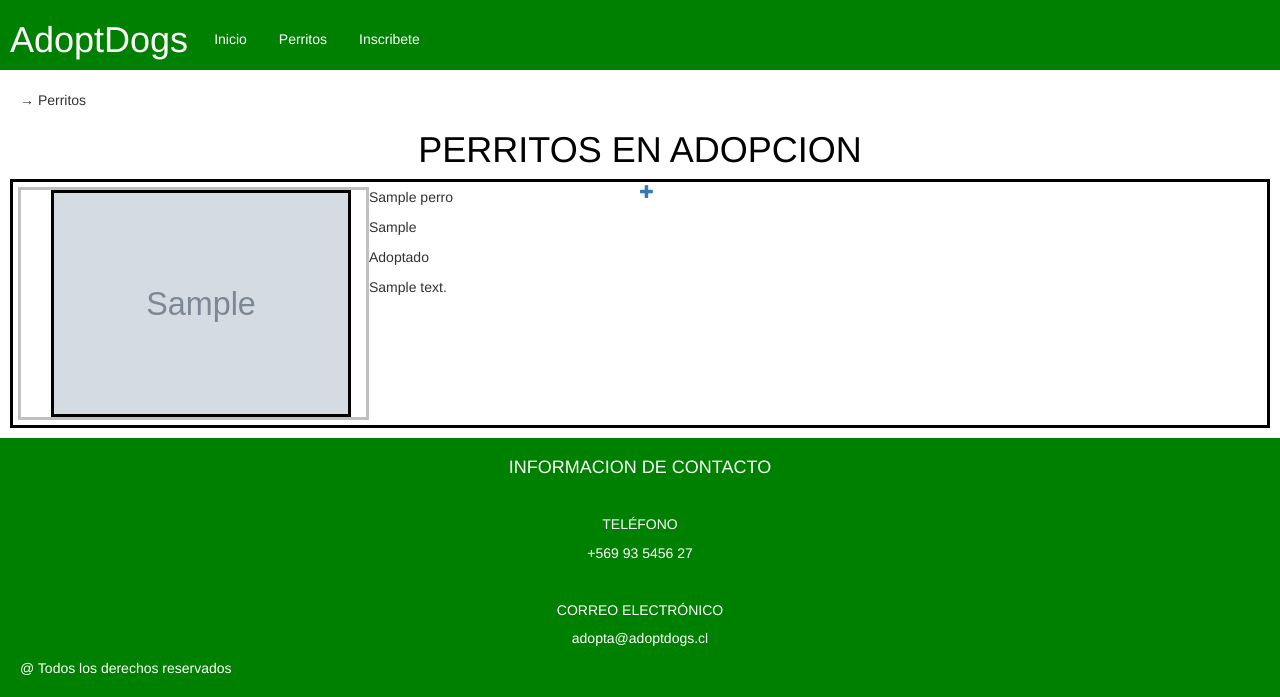
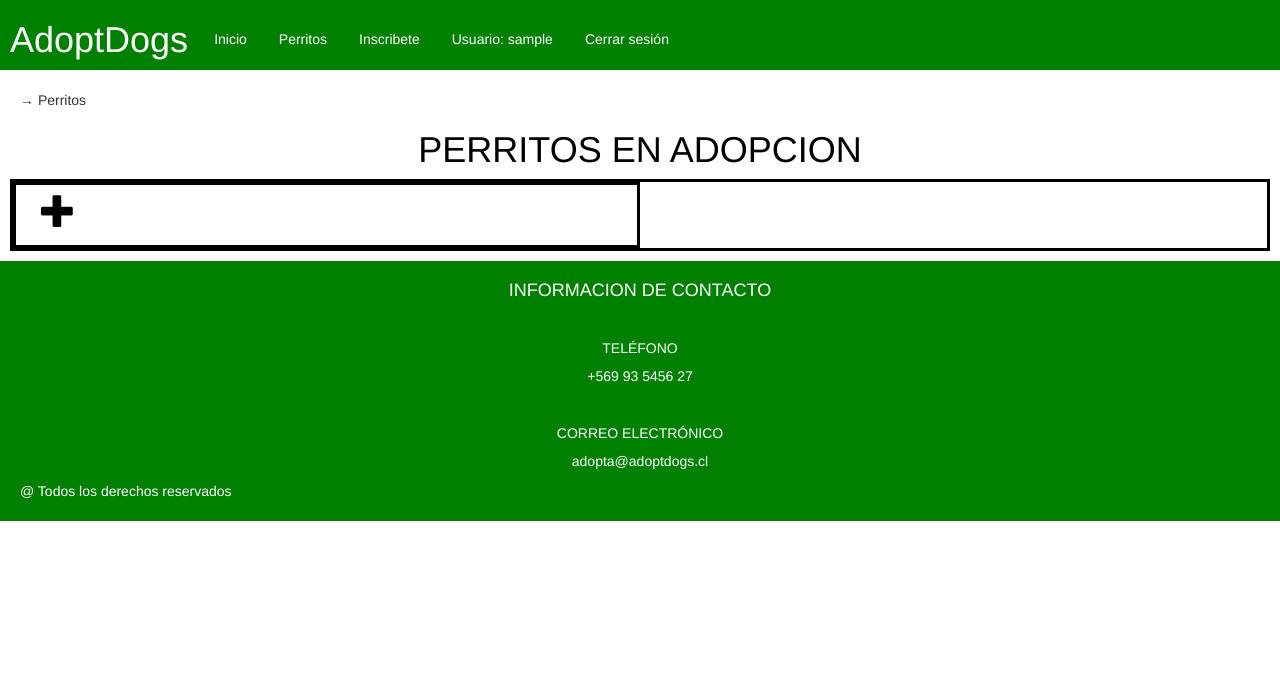
Before and after one commit to NecroH2/shake-weight, a Django app: page /galeria in a window 1280 px wide. Shown: the top 697 px of the page. Run offline with Django 3.2, Linux system fonts and the light colour scheme; a user stored in the database is signed in; tables that the repository leaves empty hold one stand-in row (values such as "Sample post"); grey boxes marked "Sample" are stand-in pictures; some libraries are stand-ins or nearby versions.

Commit message:
Adopta perros y filtra usuarios por permisos Adopta perros con fotos y cambia estado, filtra user por permisos

```diff
--- a/blog/__init__.py
+++ b/blog/__init__.py
@@ -0,0 +1,3 @@
+import PIL
+PIL.__file__
+'/usr/local/lib/python2.7/site-packages/PIL/PIL/__init__.pyc'
--- a/blog/static/css/gal.css
+++ b/blog/static/css/gal.css
@@ -35,25 +35,25 @@ main{
 
 .boxDog {
     padding: 5px;
+    width: 50%;
+    border: solid black;
+}
 
-    width: 50%;
+.boxDog a{
+    color: black;
+}
 
-
-}
 .boxDog img {
     float: left;
     border: solid black;
-
-    margin-left: 30px;
+    margin-left: 2px;
     margin-right: 15px;
 }
 
 .parrafo{
     margin: auto;
     float: left;
-    border: solid silver;
     font-size: 16px;
-
 }
 
 
@@ -108,3 +108,26 @@ footer a{
 footer a:hover{
     color: #54A1F0;
 }
+
+
+.top-menu, .top-menu:visited {
+    color: green;
+    float: left;
+    font-size: 26pt;
+    margin-left: 20px;
+}
+
+.top-menu:hover{
+    color: red;
+}
+
+#pencil{
+    color: green;
+    margin-left: 40px;
+    min-width: 48px;
+    min-height: 48px
+}
+
+#pencil:hover{
+    color: red;
+}
--- a/blog/static/css/main.css
+++ b/blog/static/css/main.css
@@ -131,3 +131,8 @@ footer a{
 footer a:hover{
     color: #54A1F0;
 }
+
+.Cerrar, .Hola
+{
+    float: right;
+}
--- a/blog/templates/blog/base.html
+++ b/blog/templates/blog/base.html
@@ -13,13 +13,39 @@
 </head>
 {% block header %}
 <header>
+
+
+
         <h1 id="head">AdoptDogs</h1>
       <nav>
         <ul id="menu">
           <li><a href="{% url 'index' %}" tabindex="1">Inicio</a></li>
           <li><a href="{% url 'galeria' %}" tabindex="2">Perritos</a></li>
           <li><a href="{% url 'formulario' %}" tabindex="3">Inscribete</a></li>
+
+
+        <li class="Hola">{% if user.is_authenticated %}
+        <a tabindex="4"> Usuario: {{ user.username }} </a></li>
+
+        <li class="Cerrar">
+          <a href="{% url 'sign_out' %}" tabindex="5" >Cerrar sesión</a>
+        </li>
+
+        <li class="Hola">
+           {% else %}
+          <a href="{% url 'sign_up' %}">Registrate</a>
+        </li>
+        <li class="Hola">
+          <a href="{% url 'sign_in' %}">Iniciar sesión</a>
+        </li>
+          {% endif %}
+
+        </li>
         </ul>
+
+</div>
+
+
       </nav>
   </header>
 
--- a/blog/templates/blog/galeria.html
+++ b/blog/templates/blog/galeria.html
@@ -1,9 +1,11 @@
 {% extends 'blog/base.html' %}
 {% load static %}
 {% block content %}
+<head>
   <link rel="stylesheet" href="{% static 'css/gal.css' %}">
   <link rel="stylesheet" media="screen and (max-width: 700px)" href="{% static 'css/celu.css' %}">
-  <link rel="stylesheet" media="screen and (max-width: 450px)" href="{% static 'css/enano.css' %}">
+  <link rel="stylesheet" media="screen and (max-width: 500px)" href="{% static 'css/enano.css' %}">
+ </head>
 <body>
   <main>
       <p id="gal" >→ Perritos</p>
@@ -13,16 +15,26 @@
          <div class="boxDog">
             <p class="parrafo">
               <img src="/media/{{ perros.imagen }}" width="200">
-              <p>{{ perros.nombre }}</p>
-              <p>{{ perros.raza }}</p>
-              <p>{{ perros.estado }}</p>
-              <p>{{ perros.desc }}</p>
+              <p>Nombre: {{ perros.nombre }}</p>
+              <p>Raza: {{ perros.raza }}</p>
+              <p>Estado: {{ perros.estado }}</p>
+              <p>Descripcion: {{ perros.desc }}</p>
             </p>
+            {% if user.is_authenticated %}
+            <a href="{% url 'adopt' pk=perros.pk %}" ><button>Adoptar</button></a>
+            {% endif %}
+            {% if user.is_superuser %}
+            <a id="pencil" href="{% url 'edit_perro' pk=perros.pk %}"><span class="glyphicon glyphicon-pencil"></span></a>
+            {% endif %}
          </div>
          {% endfor %}
-         {% if user.is_authenticated %}
+         {% if user.is_superuser %}
+         <div class="boxDog">
+
             <a href="{% url 'new_perro' %}" class="top-menu"><span class="glyphicon glyphicon-plus"></span></a>
-            {% endif %}
+
+          </div>
+          {% endif %}
      </div>
   </main>
 </body>
--- a/blog/templates/blog/iniciar_sesion.html
+++ b/blog/templates/blog/inicia_sesion.html
@@ -8,12 +8,12 @@
     <meta http-equiv="X-UA-Compatible" content="ie=edge">
     <link rel="stylesheet" href="{% static 'css/login.css' %}">
 
-    <title>Iniciar Sesion</title>
+    <title>Inicia sesion</title>
 </head>
 <body>
     {% block content %}
         <div class="contenedor-form">
-                <a href="{% url 'sign_up' %}"> <p>Crear Cuenta</p></a>
+                <a href="{% url 'sign_up' %}"  style="color: white" style="text-decoration: none"> <p>Crear Cuenta</p></a>
                     <div class="formulario">
                         <h2>Iniciar Sesión</h2>
                         <form action="#" method="POST">
@@ -22,7 +22,7 @@
                             <input type="submit" name="submit">
                         </form>
                         <div class="reset-password">
-                            <a href="#">¿Olvido su Contraseña?</a>
+                            <a href="{% url 'password_reset' %">¿Olvido su Contraseña?</a>
                         </div>
                     </div>
         </div>
--- a/blog/templates/blog/perfil_form.html
+++ b/blog/templates/blog/perfil_form.html
@@ -12,7 +12,7 @@
 <body>
     {% block content %}
     <div class="contenedor-form">
-            <a href="{% url 'sign_in' %}">Iniciar Sesion</a>
+            <a href="{% url 'sign_in' %}" style="color: white" style="text-decoration: none" > <p class="IniciarSesion">Iniciar Sesion</p></a>
             <div class="formulario">
                 <h2>Registrarse</h2>
                 <form action="" method="POST">
--- a/blog/urls.py
+++ b/blog/urls.py
@@ -5,6 +5,14 @@ from django.conf.urls import *
 from django.conf import settings
 from django.contrib import admin
 from django.views.generic import RedirectView
+from django.contrib.auth.views import (
+PasswordResetView,
+PasswordResetConfirmView,
+PasswordResetDoneView,
+PasswordResetCompleteView,
+PasswordChangeView,
+PasswordChangeDoneView,
+)
 from django.conf.urls.static import static
 
 urlpatterns = [
@@ -13,9 +21,23 @@ urlpatterns = [
     path('galeria', views.galeria, name='galeria'),
     path('formulario', views.formulario, name='formulario'),
     path('admin/blog/perros/add/', views.new_perro, name='new_perro'),
+    path('admin/blog/perros/<int:pk>/change/', views.new_perro, name='new_perro'),
+    path('password-reset',PasswordResetView.as_view(), name='password_reset'),
+    path('admin/blog/perros/<int:pk>/change/', views.edit_perro, name='edit_perro'),
+    path('adopt/<int:pk>/', views.adopt, name='adopt'),
 
+    url(r"^password-reset/$",PasswordResetView.as_view(), name='password-reset'),
+
+    url(r"^password-change-done/$", PasswordChangeDoneView.as_view(), name='password_change_done'),
+    #url(r"^password-reset/$", PasswordResetView.as_view(), name='password_reset'),
+    url(r"^password-reset-done/$", PasswordResetDoneView.as_view(), name='password_reset_done'),
+    url(r"^password-reset_complete/$", PasswordResetCompleteView.as_view(), name='password_reset_complete'),
+    url(r"^password-reset_confirm/(?P<uidb64>[0-9A-Za-z]+)-(?P<token>.+)/$", PasswordResetConfirmView.as_view(), name='password_reset_confirm'),
     url(r'^$', BienvenidaView.as_view(), name='bienvenida'),
     url(r'^registrate/$', SignUpView.as_view(), name='sign_up'),
-    url(r'^incia-sesion/$', SignInView.as_view(), name='sign_in'),
+    url(r'^inicia-sesion/$', SignInView.as_view(), name='sign_in'),
     url(r'^cerrar-sesion/$', SignOutView.as_view(), name='sign_out'),
-] + static(settings.MEDIA_URL, document_root=settings.MEDIA_ROOT)
+    url(r'^favicon\.ico$', RedirectView.as_view(url='/static/images/favicon.ico')),
+
+
+]    + static(settings.MEDIA_URL, document_root=settings.MEDIA_ROOT)
--- a/blog/views.py
+++ b/blog/views.py
@@ -1,15 +1,14 @@
-from django.shortcuts import render, redirect
+from django.shortcuts import render, redirect, get_object_or_404
 from django.contrib.auth import login, authenticate
 from django.views.generic import CreateView, TemplateView
 from .models import Perfil
 from .forms import SignUpForm
 from django.contrib.auth.views import LoginView
 from django.contrib.auth.views import LoginView, LogoutView
+from django.contrib.auth.forms import UserChangeForm, PasswordChangeForm
 from .forms import PerroForm
 from django.utils import timezone
 from .models import Post, Perros
-
-
 
 
 def post_list(request):
@@ -20,12 +19,15 @@ def index(request):
     return render(request, 'blog/index.html', {})
 
 def galeria(request):
-    perro = Perros.objects.all()
+    perro = Perros.objects.filter(estado='Disponible')
     context = {'perros':perro}
     return render(request, 'blog/galeria.html', context)
 
 def formulario(request):
     return render(request, 'blog/formulario.html', {})
+
+def edit_perro(request):
+    return render(request, 'blog/index.html', {})
 
 
 class SignUpView(CreateView):
@@ -43,9 +45,8 @@ class SignUpView(CreateView):
 class BienvenidaView(TemplateView):
    template_name = 'blog/index.html'
 
-
 class SignInView(LoginView):
-    template_name = 'blog/iniciar_sesion.html'
+    template_name = 'blog/inicia_sesion.html'
 class SignOutView(LogoutView):
     pass
 
@@ -60,4 +61,27 @@ def new_perro(request):
     else:
         form = PerroForm()
     return render(request, 'blog/galeria.html', {'form': form})
+
+def change_password(request):
+    if request.method == 'POST':
+        form = PasswordChangeForm(data=request.POST, user=request.user)
+
+        if form.is_valid():
+            form.save()
+            update_session_auth_hash(request, form.user)
+            return redirect(reverse('blog:inicia_sesion.html'))
+        else:
+            return redirect(reverse('blog:inicia_sesion.html'))
+    else:
+        form = PasswordChangeForm(user=request.user)
+
+        args = {'form': form}
+        return render(request, 'blog/inicia-sesion.html', args)
+
+def adopt(request, pk):
+    perro = get_object_or_404(Perros, pk=pk)
+    perro.estado = 'Adoptado'
+    perro.save()
+    return render(request, 'blog/adopt.html',{})
+
 # Create your views here.
```
Also changed, not shown: blog/static/css/login.css (+10 -1 lines), blog/templates/blog/adopt.html (added, +15 -0 lines), blog/templates/blog/index.html (+2 -9 lines), mysite/settings.py (+9 -1 lines), media/39210727_777280439269660_6211818673447895040_n.jpg (added), media/5232637-greatgreywolfsif.jpg (added), media/c8864822-0568-4c2a-bcc0-ce8b67f2f833.jpg (added), media/otroño.jpg (added).
